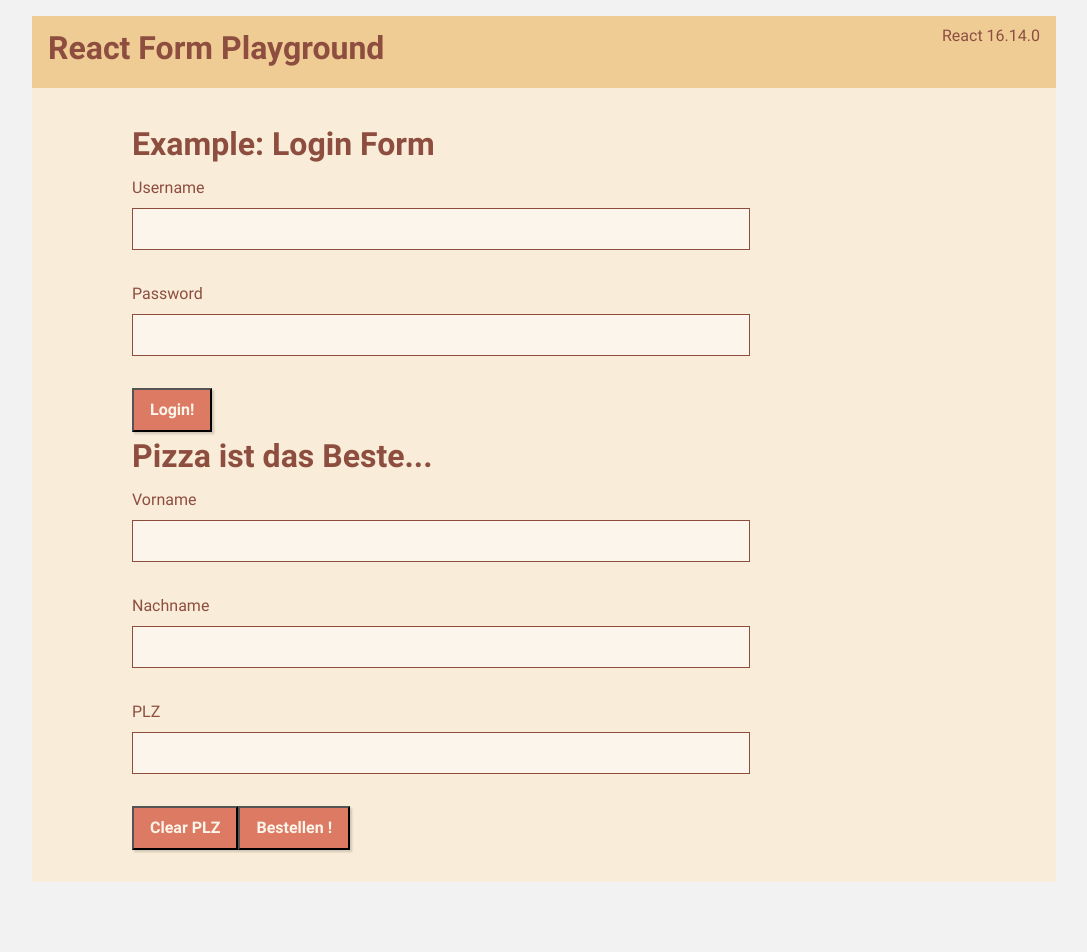
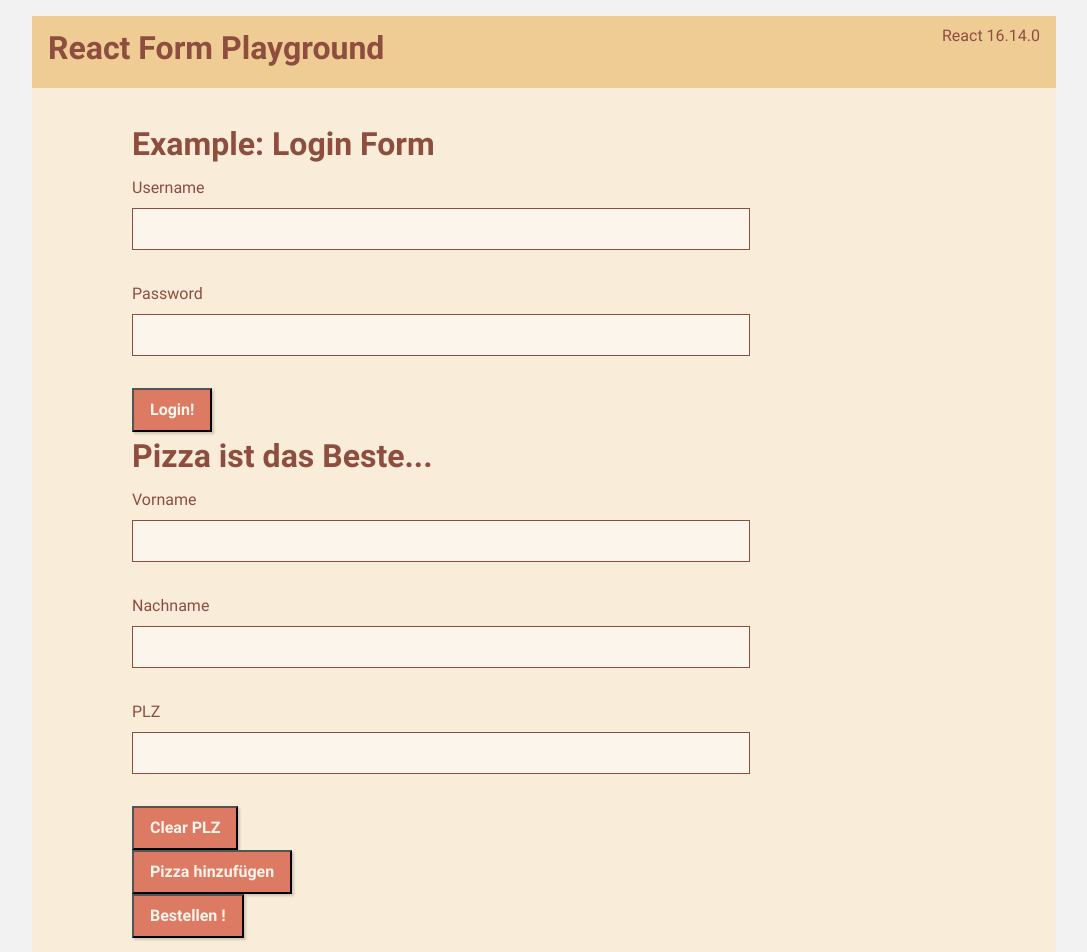
Before and after one commit to nilshartmann/form-playground, a React (Create React App) app: page / in a window 1280 px wide. Shown: the top 952 px of the page, without its empty margins (96-1183 px from the left). Before the commit the page ends 882 px from the top, so only its background shows below. Built offline with nearby package versions, Linux system fonts and the light colour scheme.

Commit message:
Implemented a first, simple multiEditor.

```diff
--- a/src/OrderForm.tsx
+++ b/src/OrderForm.tsx
@@ -1,24 +1,30 @@
-import React from "react";
+import React, { useState } from "react";
 // UI (independent from useForm hook)
 import { Input } from "./form/Input";
 
 // Form Logic
-import { ValidateFn, useForm } from "./form/useForm";
+import { ValidateFn, useForm, ValueCreators, MultiEditorProps } from "./form/useForm";
 
 interface OrderFormState {
   vorname: string;
   nachname: string;
   plz: string;
+  pizzen: Pizza[];
+}
+
+interface Pizza {
+  groesse: number;
+  belaege: string;
 }
 
 // validatePizzaForm jetzt "kontextlos", dh zum Beispiel von außen testbar
-const validatePizzaForm: ValidateFn<OrderFormState> = function(
+const validatePizzaForm: ValidateFn<OrderFormState> = function (
   newFormInput,
   isVisited,
   recordError
 ) {
   if (newFormInput.vorname === "a") {
-    window.setTimeout(() => recordError("vorname", "NAY"),5000);
+    window.setTimeout(() => recordError("vorname", "NAY"), 5000);
   }
 
   if (isVisited("vorname") && newFormInput.vorname.length < 3) {
@@ -41,14 +47,22 @@ export default function OrderForm() {
     console.log("submitting", overallFormState.values);
   }
 
-  const [overallFormState, [vornameInput, nachnameInput, plzInput]] = useForm<
-    OrderFormState
-  >(validatePizzaForm, {
+  const initialValues: OrderFormState = {
     vorname: "",
     nachname: "",
-    plz: ""
-  }, submit);
+    plz: "",
+    pizzen: [  ]
+  };
+  const valueCreators: ValueCreators<OrderFormState> = {
+    pizzen: () => { return {groesse: 50,belaege:'alle'} }
 
+
+  }
+
+  const [state, setState] = useState(initialValues);
+  const [overallFormState, [vornameInput, nachnameInput, plzInput, pizzenInput]] = useForm<
+    OrderFormState
+    >(validatePizzaForm, initialValues, submit, valueCreators);
 
   return (
     <div className="Form">
@@ -58,9 +72,40 @@ export default function OrderForm() {
       <button onClick={() => overallFormState.setValue("plz", "")}>
         Clear PLZ
       </button>
-      <button disabled={overallFormState.hasErrors} onClick={overallFormState.handleSubmit}>
+      <MultiPizzaEditor {...pizzenInput}/>
+      <button disabled={overallFormState.hasErrors} onClick={overallFormState.handleSubmit} >
         Bestellen !
       </button>
     </div>
   );
 }
+
+
+function MultiPizzaEditor(props: MultiEditorProps<Pizza>) {
+  const pizzaEditors = props.value.map(
+    (pi, idx) => <div key={idx}><PizzaEditor
+      {...props}
+      pizza={pi}
+      onChange={(pi) => props.onValueUpdate(pi, idx)}
+       />
+      <button onClick={() => props.onRemove(idx)} >entfernen</button>
+    </div>
+  );
+
+  return <div>
+    {pizzaEditors}
+    <button onClick={() => props.onAdd()}>Pizza hinzufügen</button>
+  </div>
+}
+
+interface PizzaEditorProps {
+  pizza: Pizza;
+  onChange: (newPizza:Pizza) => void;
+}
+function PizzaEditor(props: PizzaEditorProps) {
+  const { onChange, pizza } = props;
+  return <div>
+    <Input label="Größe" onBlur={(e:any) => onChange({...pizza, groesse: e.target.value})} />
+    <Input label="Beläge" onBlur={(e:any) => onChange({...pizza, belaege: e.target.value})} />
+  </div>
+}
--- a/src/form/useForm.tsx
+++ b/src/form/useForm.tsx
@@ -18,6 +18,7 @@ type FormAction = FormChangeAction | FieldVisitAction;
 type FieldsVisited<FIELDS> = { [P in keyof FIELDS]?: boolean };
 type FormValues<FIELDS> = { [P in keyof FIELDS]: string };
 type FormErrors<FIELDS> = { [P in keyof FIELDS]?: string[] | null };
+export type ValueCreators<FIELDS> = { [P in keyof FIELDS]?: () => object };
 type FormState<FIELDS> = {
   values: FormValues<FIELDS>;
   errors: { [P in keyof FIELDS]?: string[] | null };
@@ -33,7 +34,8 @@ export type ValidateFn<FIELDS> = (
 export function useForm<FIELDS>(
   validate: ValidateFn<FIELDS>,
   fields: Fields<FIELDS>,
-  submit: () => void
+  submit: () => void,
+  valueCreators: ValueCreators<FIELDS> = {}
 ) {
   const [values, setValues] = useState(fields);
   const [submitted, setSubmitted] = useState(false);
@@ -63,12 +65,13 @@ export function useForm<FIELDS>(
     return newErrors;
   }
 
-  const updateValues = (field: keyof FIELDS, newValue:any) => {
+  const setValue = (field: keyof FIELDS, newValue:any) => {
     const newValues = Object.assign({}, values, {
       [field]: newValue
     });
     doValidation(newValues);
     setValues(newValues);
+    console.log(`setting value for ${field} to `, newValue);
   }
 
   function updateVisitedFields({ currentTarget }: React.FocusEvent<HTMLInputElement>):void {
@@ -82,8 +85,8 @@ export function useForm<FIELDS>(
     setFieldsVisited(newFieldsVisited);
   }
 
-  function onUpdateValues ({ currentTarget }: React.ChangeEvent<HTMLInputElement>):void  {
-    updateValues(currentTarget.name as keyof FIELDS, currentTarget.value);
+  function updateValues ({ currentTarget }: React.ChangeEvent<HTMLInputElement>):void  {
+    setValue(currentTarget.name as keyof FIELDS, currentTarget.value);
   }
 
   function handleSubmit() {
@@ -97,6 +100,36 @@ export function useForm<FIELDS>(
 
   }
 
+  //
+  // ############################ Multi Field Operations
+  //
+
+  const onMultiFieldRemove = (field: keyof FIELDS, idx: number) => {
+    let newArray=(values[field] as []).filter((e,myIdx) => idx !== myIdx);
+    setValue(field, newArray);
+  }
+  //onMultiFieldChange: (pi: Pizza, idx: number) => void;
+  const onMultiAdd = (field: keyof FIELDS) => {
+    const initial:any[] = values[field] as any[];
+    const valueCreator: (() => object) | undefined = valueCreators[field];
+    if (valueCreator) {
+      const newArray=[...(initial)];
+      newArray.push(valueCreator());
+      setValue(field, newArray);
+    } else {
+      console.error(`No valueCreator for ${field} was supplied.
+      Adding values is impossible. To change this supply
+      an object with a valueCreator for ${field} to useForm`);
+    }
+  }
+  const onMultiValueUpdate = (field: keyof FIELDS, idx: number, newValue: any) => {
+    console.log('new value ', newValue);
+    const newArray=(values[field] as any[]);
+    newArray[idx] = newValue;
+    setValue(field, newArray);
+  }
+
+
 
 
   return [
@@ -104,22 +137,26 @@ export function useForm<FIELDS>(
     {
       hasErrors: Object.keys(errors).length > 0,
       values: values,
-      setValue: updateValues,
+      setValue: setValue,
         handleSubmit: handleSubmit
 
     },
     [
       // individual fields
       ...Array.from(Object.keys(fields)).map(fieldName => {
+        const fieldKey = fieldName as keyof FIELDS;
         return {
           // @ts-ignore
           value: values[fieldName],
           // @ts-ignore
           errorMessages: errors[fieldName],
           name: fieldName,
-          onChange: onUpdateValues,
+          onChange: updateValues,
           onBlur: updateVisitedFields,
-          foo: 'bar'
+          foo: 'bar',
+          onRemove: (idx: number) => onMultiFieldRemove(fieldKey, idx),
+          onAdd: () => onMultiAdd(fieldKey),
+          onValueUpdate: ( newValue: any, idx: number) => onMultiValueUpdate(fieldKey, idx, newValue)
         };
       })
     ]
@@ -138,4 +175,14 @@ type FormFieldInput = {
   name: string;
   onChange: (e: React.ChangeEvent<HTMLInputElement>) => void;
   onBlur: (e: React.FocusEvent<HTMLInputElement>) => void;
+  onValueUpdate: (pi: any, idx: number) => void;
+  onRemove: (idx:number) => void;
+  onAdd: () => void;
+
 };
+export interface MultiEditorProps<T> {
+  value: T[];
+  onRemove: (idx: number) => void;
+  onValueUpdate: (pi: T, idx: number) => void;
+  onAdd: () => void;
+}
```
